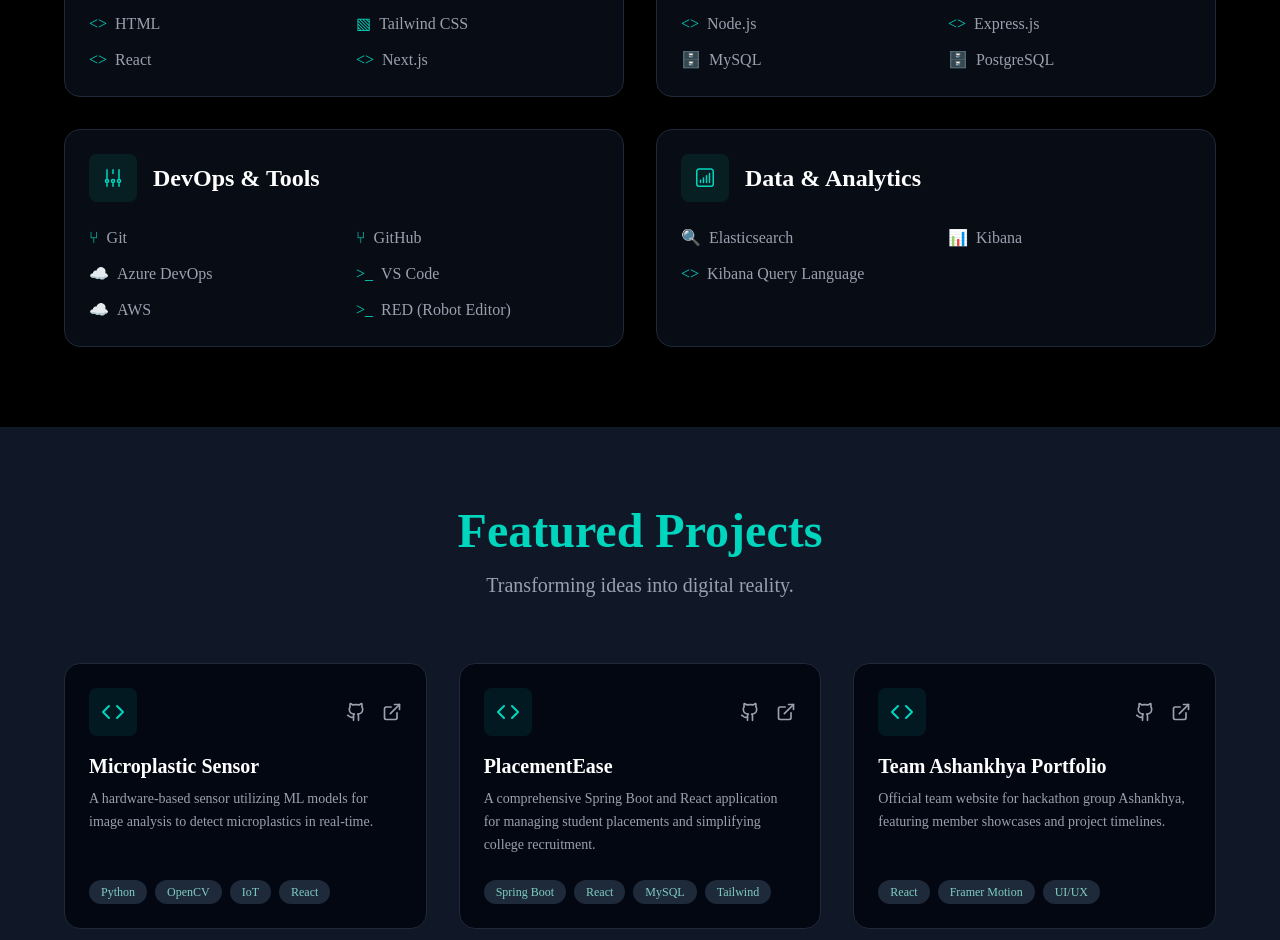
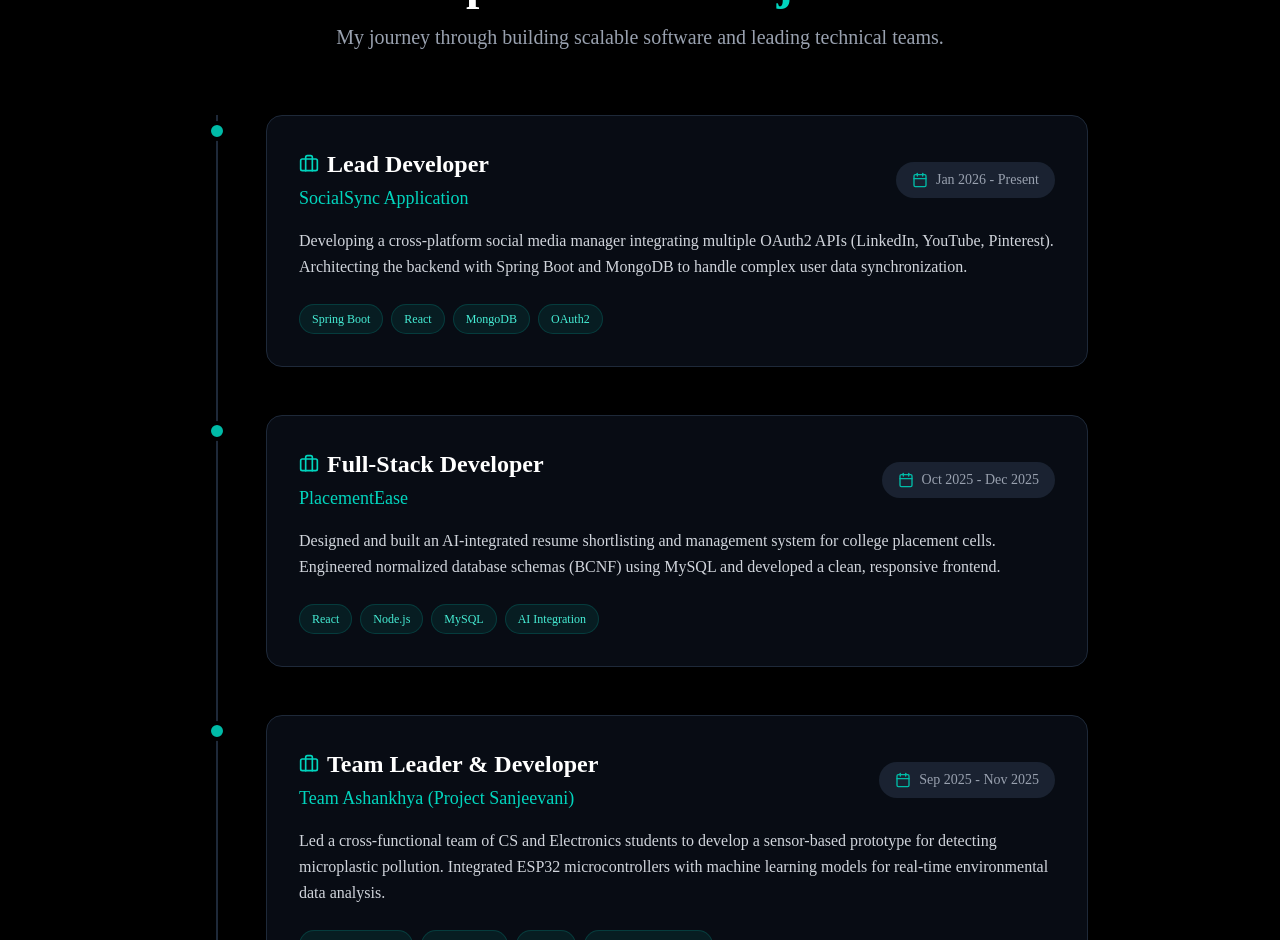
Before and after one commit to ayush9027089/portfolio-ayush, a React (Vite) app: page / in a window 1280 px wide. Shown: the part 1860-2800 px from the top of the page. Built offline with nearby package versions, Linux system fonts and the light colour scheme.

Commit message:
Some more updates in UI

```diff
--- a/src/components/About.jsx
+++ b/src/components/About.jsx
@@ -13,7 +13,7 @@ const About = () => {
         About Me
       </h1>
       <p className="text-xl text-gray-400">
-        Machine Learning Specialist , Data Analyst, and code explorer.
+        Data Analyst , Developer , Idea explorer
       </p>
     </div>
 
@@ -42,7 +42,7 @@ const About = () => {
             In a real app, you might use an array.map() to generate them.
           */}
           <span className="bg-gray-800 text-gray-300 text-sm px-4 py-2 rounded-full">
-            Machine Learning
+            Data Analytics
           </span>
           <span className="bg-gray-800 text-gray-300 text-sm px-4 py-2 rounded-full">
             Web Development
--- a/src/components/Experience.jsx
+++ b/src/components/Experience.jsx
@@ -1,11 +1,107 @@
-import React from 'react'
+import React from 'react';
+import { Briefcase, Calendar } from 'lucide-react';
 
 const Experience = () => {
+  // --- EXPERIENCE DATA LOGIC ---
+  // Using an array makes it easy to add or edit timeline items later.
+  const experiences = [
+    {
+      id: 1,
+      role: "Lead Developer",
+      company: "SocialSync Application",
+      date: "Jan 2026 - Present",
+      description: "Developing a cross-platform social media manager integrating multiple OAuth2 APIs (LinkedIn, YouTube, Pinterest). Architecting the backend with Spring Boot and MongoDB to handle complex user data synchronization.",
+      skills: ["Spring Boot", "React", "MongoDB", "OAuth2"]
+    },
+    {
+      id: 2,
+      role: "Full-Stack Developer",
+      company: "PlacementEase",
+      date: "Oct 2025 - Dec 2025",
+      description: "Designed and built an AI-integrated resume shortlisting and management system for college placement cells. Engineered normalized database schemas (BCNF) using MySQL and developed a clean, responsive frontend.",
+      skills: ["React", "Node.js", "MySQL", "AI Integration"]
+    },
+    {
+      id: 3,
+      role: "Team Leader & Developer",
+      company: "Team Ashankhya (Project Sanjeevani)",
+      date: "Sep 2025 - Nov 2025",
+      description: "Led a cross-functional team of CS and Electronics students to develop a sensor-based prototype for detecting microplastic pollution. Integrated ESP32 microcontrollers with machine learning models for real-time environmental data analysis.",
+      skills: ["Machine Learning", "IoT (ESP32)", "Python", "Hardware Integration"]
+    }
+  ];
+
   return (
-    <>
-    Heere
-    </>
-  )
-}
+    <div className="w-full bg-black text-gray-200 py-20 px-4">
+      <div className="container mx-auto max-w-4xl">
 
-export default Experience
+        {/* === HEADING SECTION === */}
+        <div className="text-center mb-16">
+          <h2 className="text-5xl font-bold text-white mb-4">
+            Experience & <span className="text-teal-400">Projects</span>
+          </h2>
+          <p className="text-xl text-gray-400">
+            My journey through building scalable software and leading technical teams.
+          </p>
+        </div>
+
+        {/* === TIMELINE SECTION === */}
+        <div className="relative border-l-2 border-gray-800 ml-3 md:ml-6 space-y-12">
+
+          {experiences.map((exp) => (
+            <div key={exp.id} className="relative pl-8 md:pl-12 group">
+
+              {/* Timeline Dot */}
+              <div className="absolute -left-[11px] top-1.5 h-5 w-5 rounded-full border-4 border-black bg-teal-500 group-hover:shadow-[0_0_15px_rgba(20,184,166,0.6)] transition-shadow duration-300"></div>
+
+              {/* Experience Card */}
+              <div className="rounded-2xl border border-gray-800 bg-gray-900/50 p-6 md:p-8 hover:border-teal-500/30 transition-colors duration-300 shadow-lg">
+
+                <div className="flex flex-col md:flex-row md:items-center justify-between mb-4 gap-2">
+                  {/* Role and Company */}
+                  <div>
+                    <h3 className="text-2xl font-bold text-white flex items-center gap-2">
+                      <Briefcase className="w-5 h-5 text-teal-400 hidden sm:block" />
+                      {exp.role}
+                    </h3>
+                    <h4 className="text-lg text-teal-400 font-medium mt-1">
+                      {exp.company}
+                    </h4>
+                  </div>
+
+                  {/* Date Badge */}
+                  <div className="flex items-center gap-2 text-sm text-gray-400 bg-gray-800/80 w-fit px-4 py-2 rounded-full">
+                    <Calendar className="w-4 h-4 text-teal-500" />
+                    {exp.date}
+                  </div>
+                </div>
+
+                {/* Description */}
+                <p className="text-gray-300 leading-relaxed mb-6">
+                  {exp.description}
+                </p>
+
+                {/* Skills/Tech Stack Tags */}
+                <div className="flex flex-wrap gap-2">
+                  {exp.skills.map((skill, index) => (
+                    <span
+                      key={index}
+                      className="bg-teal-500/10 border border-teal-500/20 text-teal-300 text-xs px-3 py-1.5 rounded-full"
+                    >
+                      {skill}
+                    </span>
+                  ))}
+                </div>
+
+              </div>
+            </div>
+          ))}
+
+        </div> {/* End Timeline */}
+
+      </div>
+    </div>
+  );
+};
+
+export default Experience;
--- a/src/components/Home.jsx
+++ b/src/components/Home.jsx
@@ -14,7 +14,7 @@ const HeroIcon = ({ icon: Icon }) => (
 
 const Home = () => {
   return (
-    <main className="relative z-10 overflow-hidden bg-gray-50 py-24 md:py-32">
+    <main className="relative z-10 flex min-h-screen flex-col items-center justify-center overflow-hidden bg-gray-50 py-24 md:py-32">
       <div className="container mx-auto px-4 text-center">
 
         {/* Floating background clouds */}
--- a/src/components/Skills.jsx
+++ b/src/components/Skills.jsx
@@ -33,7 +33,7 @@ const Skills = () => {
             <div className="grid grid-cols-2 gap-x-6 gap-y-3">
               <p className="flex items-center gap-2 text-gray-400">
                 {/* <FaHtml5 className="text-teal-400" /> HTML */}
-                <span className="text-teal-400">&lt;&gt;</span> HTML
+                <span className="text-teal-400">&lt; &gt;</span> HTML
               </p>
               <p className="flex items-center gap-2 text-gray-400">
                 {/* <SiTailwindcss className="text-teal-400" /> Tailwind CSS */}
@@ -41,11 +41,11 @@ const Skills = () => {
               </p>
               <p className="flex items-center gap-2 text-gray-400">
                 {/* <FaReact className="text-teal-400" /> React */}
-                <span className="text-teal-400">&lt;&gt;</span> React
+                <span className="text-teal-400">&lt; &gt;</span> React
               </p>
               <p className="flex items-center gap-2 text-gray-400">
                 {/* <SiNextdotjs className="text-teal-400" /> Next.js */}
-                <span className="text-teal-400">&lt;&gt;</span> Next.js
+                <span className="text-teal-400">&lt; &gt;</span> Next.js
               </p>
             </div>
           </div>
@@ -64,21 +64,18 @@ const Skills = () => {
             {/* Skill list */}
             <div className="grid grid-cols-2 gap-x-6 gap-y-3">
               <p className="flex items-center gap-2 text-gray-400">
-                {/* <FaNodeJs className="text-teal-400" /> Node.js */}
-                <span className="text-teal-400">&lt;&gt;</span> Node.js
+                {/* <FaNodeJs className="text-teal-400" /> Spring Java */}
+                <span className="text-teal-400">&lt; &gt;</span> Spring Java
               </p>
               <p className="flex items-center gap-2 text-gray-400">
-                {/* <SiExpress className="text-teal-400" /> Express.js */}
-                <span className="text-teal-400">&lt;&gt;</span> Express.js
+                {/* <SiExpress className="text-teal-400" /> Microservices */}
+                <span className="text-teal-400">&lt; &gt;</span> Microservices
               </p>
               <p className="flex items-center gap-2 text-gray-400">
                 {/* <SiMysql className="text-teal-400" /> MySQL */}
-                <span className="text-teal-400">🗄️</span> MySQL
+                <span className="text-teal-400">🗄️</span> MySQL And MongoDb
               </p>
-              <p className="flex items-center gap-2 text-gray-400">
-                {/* <SiPostgresql className="text-teal-400" /> PostgreSQL */}
-                <span className="text-teal-400">🗄️</span> PostgreSQL
-              </p>
+
             </div>
           </div>
 
@@ -109,14 +106,11 @@ const Skills = () => {
               </p>
               <p className="flex items-center gap-2 text-gray-400">
                 {/* <SiVisualstudiocode className="text-teal-400" /> VS Code */}
-                <span className="text-teal-400">&gt;_</span> VS Code
+                <span className="text-teal-400">&gt;</span> VS Code
               </p>
               <p className="flex items-center gap-2 text-gray-400">
                 {/* <FaAws className="text-teal-400" /> AWS */}
                 <span className="text-teal-400">☁️</span> AWS
-              </p>
-              <p className="flex items-center gap-2 text-gray-400">
-                <span className="text-teal-400">&gt;_</span> RED (Robot Editor)
               </p>
             </div>
           </div>
@@ -135,15 +129,15 @@ const Skills = () => {
             {/* Skill list */}
             <div className="grid grid-cols-2 gap-x-6 gap-y-3">
               <p className="flex items-center gap-2 text-gray-400">
-                {/* <SiElasticsearch className="text-teal-400" /> Elasticsearch */}
-                <span className="text-teal-400">🔍</span> Elasticsearch
+                {/* <SiElasticsearch className="text-teal-400" /> Kaggle */}
+                <span className="text-teal-400">🔍</span> Kaggle
               </p>
               <p className="flex items-center gap-2 text-gray-400">
-                {/* <SiKibana className="text-teal-400" /> Kibana */}
-                <span className="text-teal-400">📊</span> Kibana
+                {/* <SiKibana className="text-teal-400" /> R Language */}
+                <span className="text-teal-400">📊</span> R Language
               </p>
               <p className="flex items-center gap-2 text-gray-400">
-                <span className="text-teal-400">&lt;&gt;</span> Kibana Query Language
+                <span className="text-teal-400">&lt; &gt;</span> Python
               </p>
             </div>
           </div>
--- a/src/index.css
+++ b/src/index.css
@@ -6,7 +6,7 @@ html {
 
   /* This prevents the sticky navbar from covering your section titles */
   /* 80px is roughly the height of your navbar */
-  scroll-padding-top: 80px;
+  scroll-padding-top: 0px;
 }
 
 *{
```
